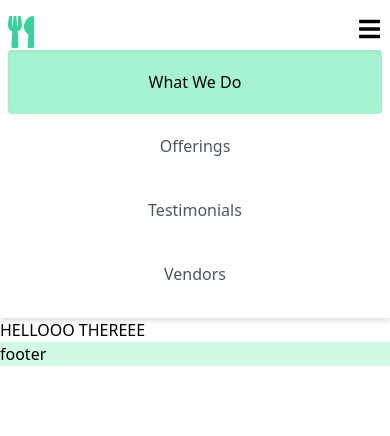
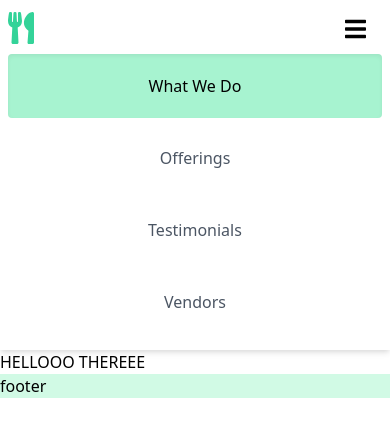
Before and after one commit to kowabunga/ny-indo-food-bazaar, a Next.js app: page / in a window 390 px wide. Both pictures are taken after a click on the button 369 px from the left and 29 px from the top of the page. Shown: the top 436 px of the page. Built offline with nearby package versions, Linux system fonts and the light colour scheme.

Commit message:
fixed grid spacing on navbar

```diff
--- a/components/navbar/listItem.js
+++ b/components/navbar/listItem.js
@@ -11,7 +11,7 @@ export default function ListItem({
         <li
           className={`${
             !mobileMenu && 'hidden'
-          } sm:block text-center rounded transition duration-200 ease-in ${
+          } my-1 sm:my-0 sm:block text-center rounded transition duration-200 ease-in ${
             activePage === href ? 'shadow-inner bg-green-200' : 'text-gray-600'
           } hover:bg-green-100 p-5 sm:p-2`}
         >
--- a/components/navbar/navbar.js
+++ b/components/navbar/navbar.js
@@ -29,12 +29,8 @@ export default function Navbar() {
   }, [router]);
 
   return (
-    <nav className='px-2 py-3 w-full relative'>
-      <ul
-        className={`flex flex-col mt-1 sm:mt-0 sm:flex-row sm:items-center sm:justify-between md:justify-around`}
-      >
-        <li>
-          <Link href='/'>
+    <nav className='px-2 py-3 w-full relative sm:grid sm:grid-cols-12 sm:items-center'>
+      <Link href='/' className='col-span-1'>
         <a>
           <FontAwesomeIcon
             icon='utensils'
@@ -43,8 +39,9 @@ export default function Navbar() {
           />
         </a>
       </Link>
-        </li>
-
+      <ul
+        className={`flex flex-col mt-1 sm:mt-0 sm:flex-row sm:items-center sm:justify-around sm:col-start-4 md:col-start-6 col-end-13`}
+      >
         {/* Navbar Menu Items */}
         {links.map(link => (
           <ListItem
--- a/next.config.js
+++ b/next.config.js
@@ -3,5 +3,8 @@ module.exports = () => {
     env: {
       mongoDbURI: '',
     },
+    future: {
+      webpack5: true,
+    },
   };
 };
--- a/package.json
+++ b/package.json
@@ -5,7 +5,8 @@
   "scripts": {
     "dev": "next dev",
     "build": "next build",
-    "start": "next start"
+    "start": "next start",
+    "export": "next export"
   },
   "dependencies": {
     "@fortawesome/fontawesome-svg-core": "^1.2.35",
--- a/pages/testimonials.js
+++ /dev/null
@@ -1,9 +0,0 @@
-import React from 'react'
-
-export default function Testimonials() {
-    return (
-        <div>
-
-        </div>
-    )
-}
--- a/pages/testimonials/[id].js
+++ b/pages/testimonials/[id].js
@@ -0,0 +1,5 @@
+import React from 'react';
+
+export default function Testimonials() {
+  return <div></div>;
+}
--- a/pages/vendors/[id].js
+++ b/pages/vendors/[id].js
@@ -0,0 +1,9 @@
+import React from 'react'
+
+export default function VendorDetailPage() {
+    return (
+        <div>
+
+        </div>
+    )
+}
--- a/styles/navbar.module.css
+++ b/styles/navbar.module.css
@@ -1,4 +1,4 @@
 .fixedButton {
-  top: 13px;
-  right: 10px;
+  top: 0.8125rem;
+  right: 1.5rem;
 }
```
Lines whose indentation alone changed are shown as unchanged.
